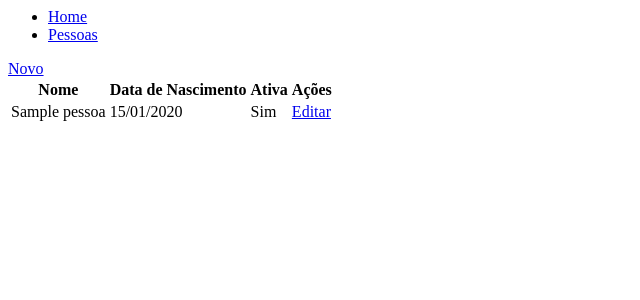
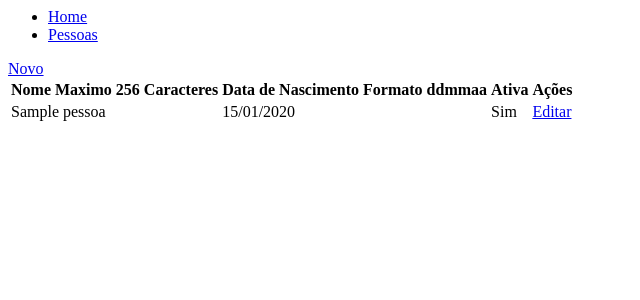
Before and after one commit to afcampos/GitCRUD, a Django app: page /pessoas/ in a window 1280 px wide. Shown: the top 300 px of the page, without its empty margins (0-640 px from the left). Run offline with Django 4.2, Linux system fonts and the light colour scheme; tables that the repository leaves empty hold one stand-in row (values such as "Sample post").

Commit message:
determinando parametros para o form

```diff
--- a/appPessoas/templates/appPessoas/pessoas_list.html
+++ b/appPessoas/templates/appPessoas/pessoas_list.html
@@ -6,8 +6,8 @@
 
     <thead>
         <tr>
-            <th>Nome</th>
-            <th>Data de Nascimento</th>
+            <th>Nome Maximo 256 Caracteres</th>
+            <th>Data de Nascimento Formato ddmmaa</th>
             <th>Ativa</th>
             <th>Ações</th>
         </tr>
```
